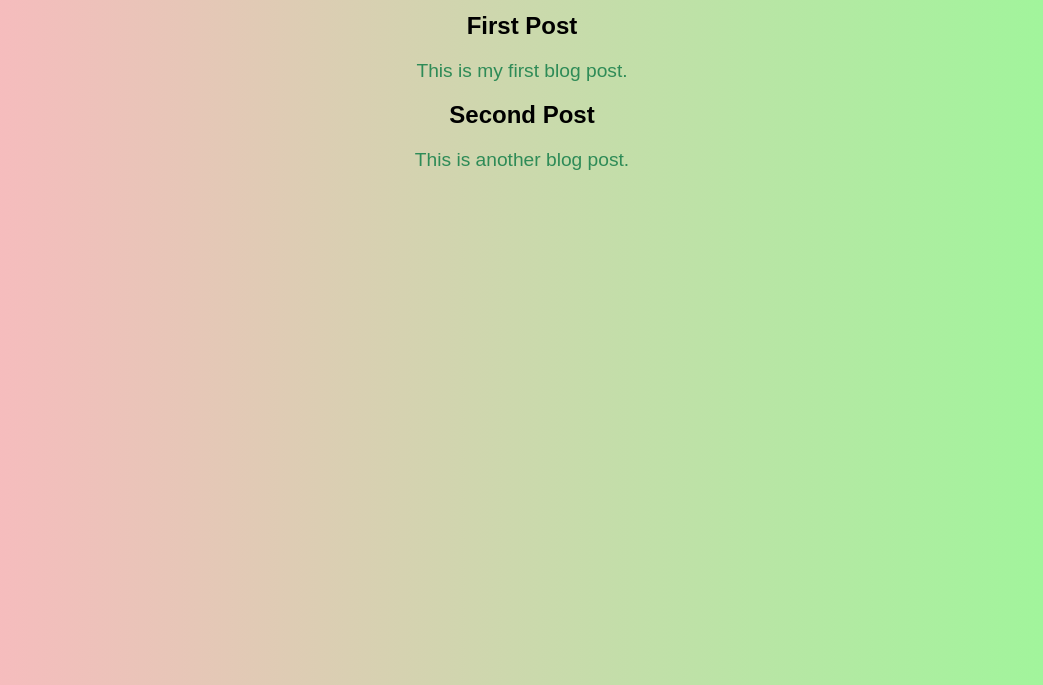
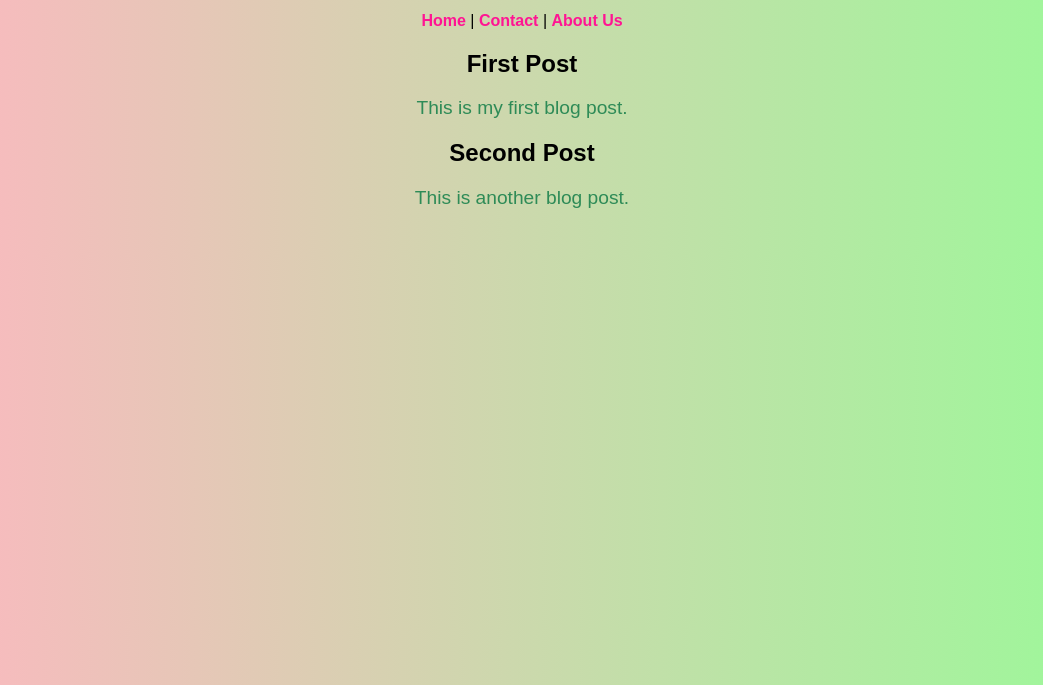
Before and after one commit to umimasen/multi, a website: page views/blog.html in a window 1280 px wide. Shown: the part 115-800 px from the top of the page, without its empty margins (118-1161 px from the left). Drawn offline with Linux system fonts and the light colour scheme.

Commit message:
pls gumana ka

```diff
--- a/views/blog.html
+++ b/views/blog.html
@@ -8,6 +8,7 @@
 </head>
 <body>
     <h1>My Blog</h1>
+    <a href="/index">Home</a> | <a href="/contact">Contact</a> | <a href="/about">About Us</a>
     <div id="posts"></div>
 
     <script>
```
